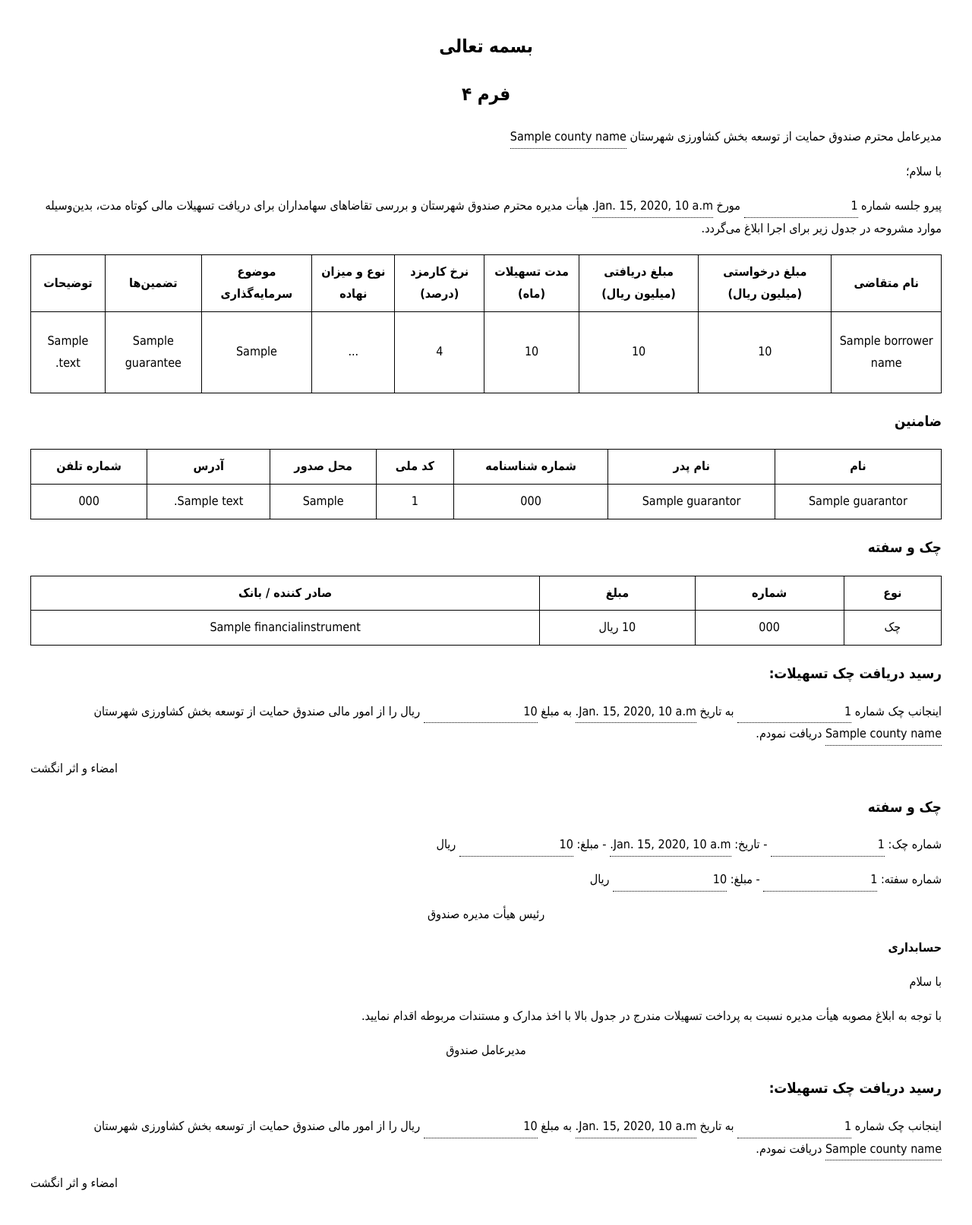
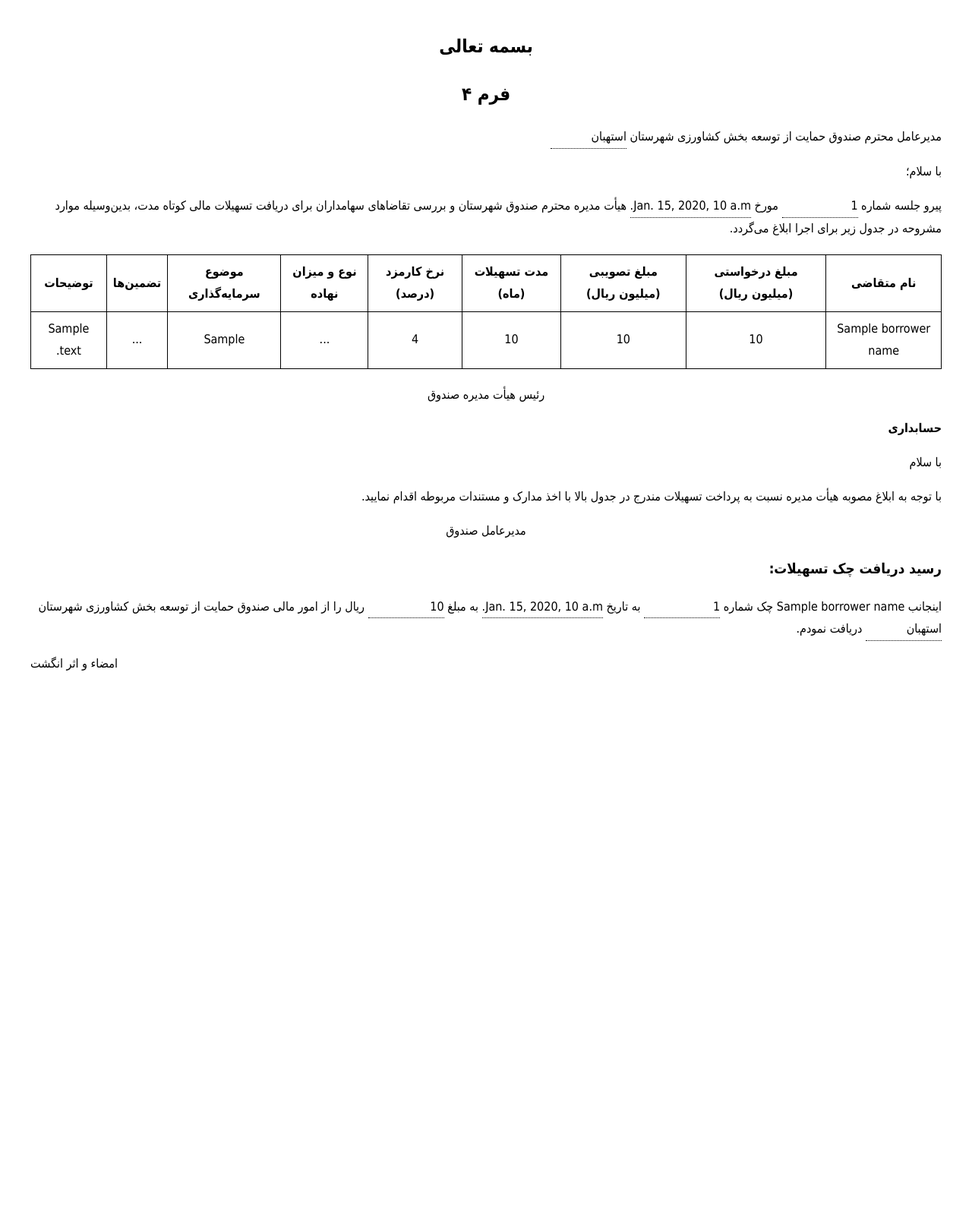
Before and after one commit to ebrahim-tavasoli/loan, a Django app: template templates/admin/facility/form4_template.html in a window 1280 px wide. Shown: the whole page at 76% size. After the commit the page ends 883 px from the top, so only its background shows below. Run offline with Django 5.2, Linux system fonts and the light colour scheme; tables that the repository leaves empty hold one stand-in row (values such as "Sample post"); the template is opened without the code that fills it: values that come from a table or form of the project are taken from there, most other values are stand-ins (such as "Sample title", 1, 10 or a date in 2020).

Commit message:
Update Templates

```diff
--- a/facility/models.py
+++ b/facility/models.py
@@ -88,7 +88,7 @@ class Facility(models.Model):
     )
     start_date = jmodels.jDateField("تاریخ پرداخت")
     end_date = jmodels.jDateField("تاریخ سر رسید")
-    puchase_item = models.CharField("برای خرید", max_length=255, blank=True, null=True)
+    purchase_item = models.CharField("برای خرید", max_length=255, blank=True, null=True)
     for_target = models.CharField("برای تامین بخشی از", max_length=255, blank=True, null=True)
     power_of_attorney_number = models.CharField("شماره وکالت نامه", max_length=255, blank=True, null=True)
     power_of_attorney_date = jmodels.jDateField("تاریخ وکالت نامه", blank=True, null=True)
--- a/shareholder/models.py
+++ b/shareholder/models.py
@@ -15,6 +15,7 @@ class Shareholder(models.Model):
     father_name = models.CharField("نام پدر", max_length=255, blank=True, null=True)
     id_number = models.CharField("شماره شناسنامه", max_length=20, blank=True, null=True)
     phone = models.CharField("شماره تلفن", max_length=11)
+    city = models.CharField("شهر", max_length=255, blank=True, null=True)
     address = models.TextField("آدرس")
     created_at = jmodels.jDateTimeField("تاریخ ثبت", auto_now_add=True)
     updated_at = jmodels.jDateTimeField("تاریخ ویرایش", auto_now=True)
--- a/templates/admin/facility/form4_template.html
+++ b/templates/admin/facility/form4_template.html
@@ -8,11 +8,12 @@
             font-family: 'B Nazanin', Tahoma;
             line-height: 1.8;
             margin: 40px;
+            text-align: right;
         }
         .table-container {
-            margin: 20px 0;
             width: 100%;
             border-collapse: collapse;
+            margin: 20px 0;
         }
         .table-container th, .table-container td {
             border: 1px solid black;
@@ -22,15 +23,10 @@
         .signature-section {
             margin-top: 50px;
         }
-        .flex-container {
-            display: flex;
-            justify-content: space-between;
-            margin-top: 30px;
-        }
         .placeholder {
             display: inline-block;
             border-bottom: 1px dotted black;
-            min-width: 150px;
+            min-width: 100px;
         }
     </style>
 </head>
@@ -38,7 +34,7 @@
     <h2 style="text-align: center;">بسمه تعالی</h2>
     <h2 style="text-align: center;">فرم ۴</h2>
 
-    <p>مدیرعامل محترم صندوق حمایت از توسعه بخش کشاورزی شهرستان <span class="placeholder">{{ county_name }}</span></p>
+    <p>مدیرعامل محترم صندوق حمایت از توسعه بخش کشاورزی شهرستان <span class="placeholder">استهبان</span></p>
 
     <p>با سلام؛</p>
     <p>پیرو جلسه شماره <span class="placeholder">{{ meeting_number }}</span> مورخ <span class="placeholder">{{ meeting_date }}</span> هیأت مدیره محترم صندوق شهرستان و بررسی تقاضاهای سهامداران برای دریافت تسهیلات مالی کوتاه مدت، بدین‌وسیله موارد مشروحه در جدول زیر برای اجرا ابلاغ می‌گردد.</p>
@@ -47,7 +43,7 @@
         <tr>
             <th>نام متقاضی</th>
             <th>مبلغ درخواستی (میلیون ریال)</th>
-        <th>مبلغ دریافتی (میلیون ریال)</th>
+            <th>مبلغ تصویبی (میلیون ریال)</th>
             <th>مدت تسهیلات (ماه)</th>
             <th>نرخ کارمزد (درصد)</th>
             <th>نوع و میزان نهاده</th>
@@ -63,73 +59,10 @@
             <td>{{ interest_rate }}</td>
             <td>...</td>
             <td>{{ investment_type }}</td>
-        <td>
-            {% for guarantee in guarantees %}
-                <p>{{ guarantee }}</p>
-            {% endfor %}
-        </td>
+            <td>...</td>
             <td>{{ description }}</td>
         </tr>
     </table>
-
-<h3>ضامنین</h3>
-<table class="table-container">
-    <tr>
-        <th>نام</th>
-        <th>نام پدر</th>
-        <th>شماره شناسنامه</th>
-        <th>کد ملی</th>
-        <th>محل صدور</th>
-        <th>آدرس</th>
-        <th>شماره تلفن</th>
-    </tr>
-    {% for guarantor in guarantors %}
-    <tr>
-        <td>{{ guarantor.name }}</td>
-        <td>{{ guarantor.father_name|default:"-" }}</td>
-        <td>{{ guarantor.id_number|default:"-" }}</td>
-        <td>{{ guarantor.national_id|default:"-" }}</td>
-        <td>{{ guarantor.issued_by|default:"-" }}</td>
-        <td>{{ guarantor.address }}</td>
-        <td>{{ guarantor.phone }}</td>
-    </tr>
-    {% empty %}
-    <tr>
-        <td colspan="7">هیچ ضامنی ثبت نشده است.</td>
-    </tr>
-    {% endfor %}
-</table>
-
-<h3>چک و سفته</h3>
-<table class="table-container">
-    <tr>
-        <th>نوع</th>
-        <th>شماره</th>
-        <th>مبلغ</th>
-        <th>صادر کننده / بانک</th>
-    </tr>
-    {% for instrument in financial_instruments %}
-    <tr>
-        <td>{{ instrument.get_instrument_type_display }}</td>
-        <td>{{ instrument.number }}</td>
-        <td>{{ instrument.amount }} ریال</td>
-        <td>{{ instrument.issued_by|default:instrument.bank_name|default:"-" }}</td>
-    </tr>
-    {% empty %}
-    <tr>
-        <td colspan="4">بدون تضمین</td>
-    </tr>
-    {% endfor %}
-</table>
-
-<h3>رسید دریافت چک تسهیلات:</h3>
-<p>اینجانب چک شماره <span class="placeholder">{{ receipt_number }}</span> به تاریخ <span class="placeholder">{{ receipt_date }}</span> به مبلغ <span class="placeholder">{{ receipt_amount }}</span> ریال را از امور مالی صندوق حمایت از توسعه بخش کشاورزی شهرستان <span class="placeholder">{{ county_name }}</span> دریافت نمودم.</p>
-
-<p style="text-align: left;">امضاء و اثر انگشت</p>
-
-    <h3>چک و سفته</h3>
-    <p>شماره چک: <span class="placeholder">{{ check_number }}</span> - تاریخ: <span class="placeholder">{{ check_date }}</span> - مبلغ: <span class="placeholder">{{ check_amount }}</span> ریال</p>
-    <p>شماره سفته: <span class="placeholder">{{ promissory_note_number }}</span> - مبلغ: <span class="placeholder">{{ promissory_note_amount }}</span> ریال</p>
 
     <p style="text-align: center;">رئیس هیأت مدیره صندوق</p>
 
@@ -140,9 +73,7 @@
     <p style="text-align: center;">مدیرعامل صندوق</p>
 
     <h3>رسید دریافت چک تسهیلات:</h3>
-    <p>اینجانب چک شماره <span class="placeholder">{{ receipt_number }}</span> به تاریخ <span class="placeholder">{{ start_date }}</span> به مبلغ <span class="placeholder">{{ amount_received }}</span> ریال را از امور مالی صندوق حمایت از توسعه بخش کشاورزی شهرستان <span class="placeholder">{{ county_name }}</span> دریافت نمودم.</p>
-
+    <p>اینجانب {{ borrower_name }} چک شماره <span class="placeholder">{{ receipt_number }}</span> به تاریخ <span class="placeholder">{{ receipt_date }}</span> به مبلغ <span class="placeholder">{{ receipt_amount }}</span> ریال را از امور مالی صندوق حمایت از توسعه بخش کشاورزی شهرستان <span class="placeholder">استهبان</span> دریافت نمودم.</p>
     <p style="text-align: left;">امضاء و اثر انگشت</p>
-
 </body>
 </html>
```
Also changed, not shown: facility/views.py (+34 -14 lines), templates/admin/facility/contract_template.html (+37 -22 lines). Lines whose indentation alone changed are shown as unchanged.
